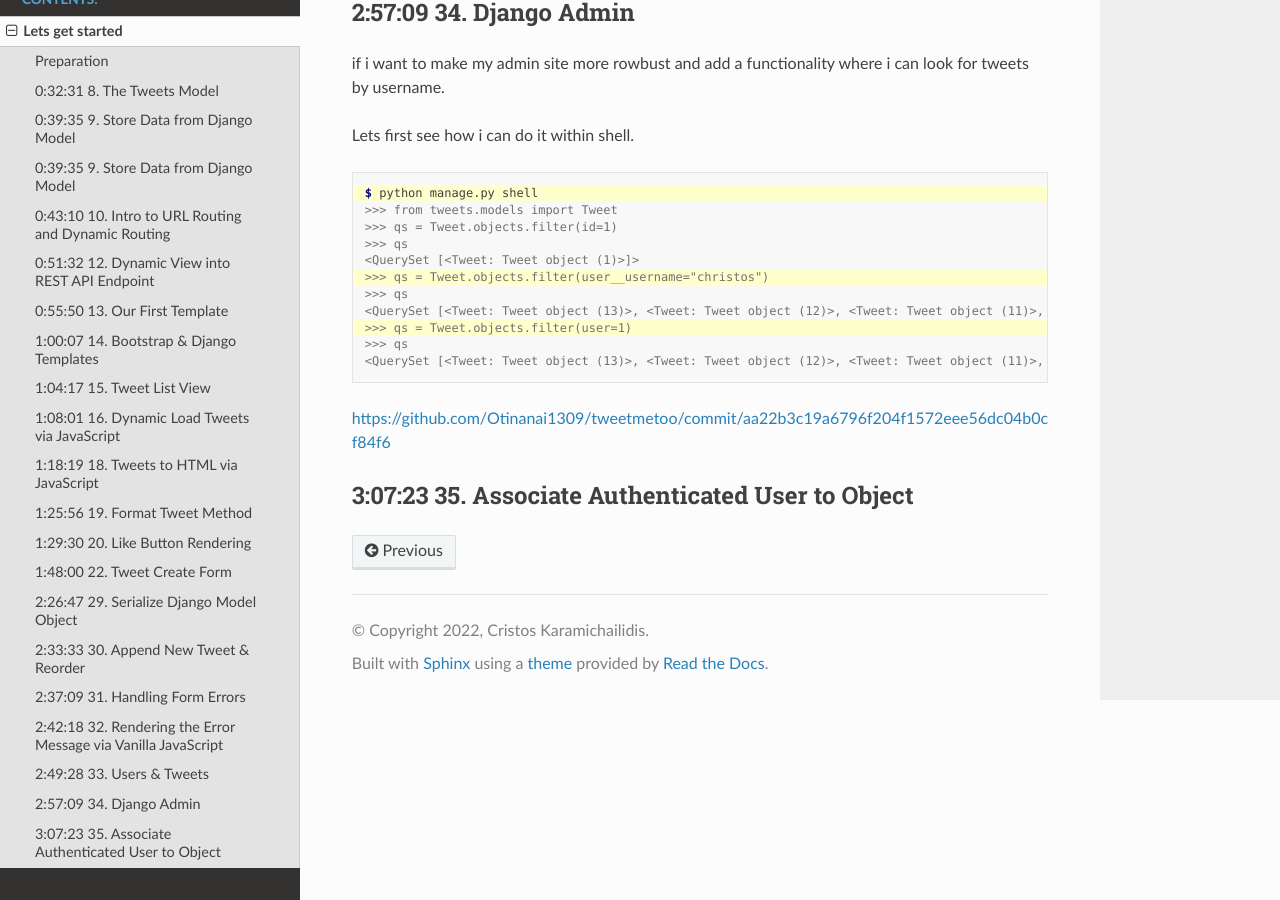
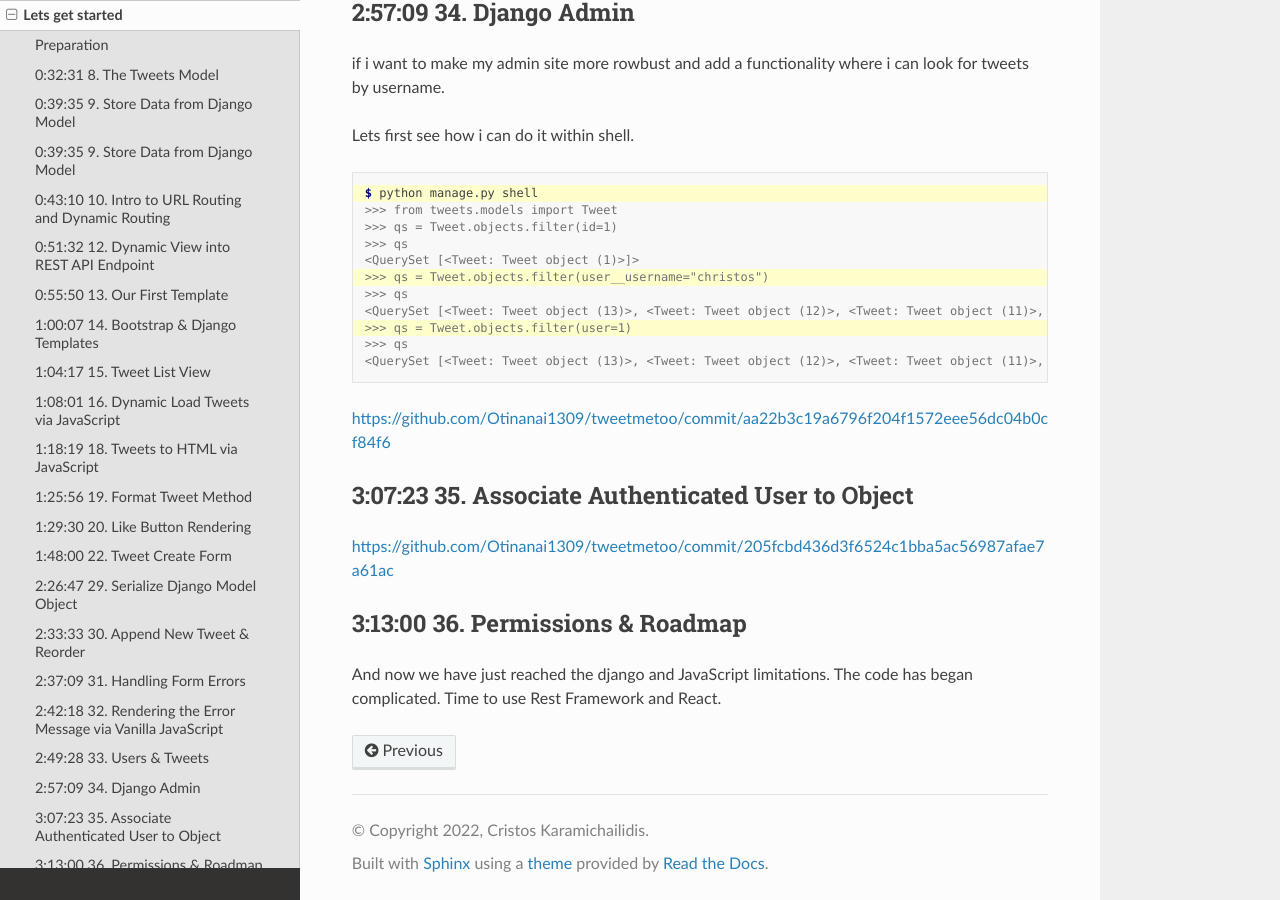
Before and after one commit to Otinanai1309/tweetmetoo, a Sphinx documentation site: the page built from docs/startproject.rst, in a window 1280 px wide and 900 px high, scrolled down 12081 px. Built offline with Sphinx 7.4.7 and the Read the Docs theme 2.0.0, drawn with Linux system fonts in a browser that asks for light colours.

Commit message:
36. Permissions & Roadmap

```diff
--- a/docs/startproject.rst
+++ b/docs/startproject.rst
@@ -1240,3 +1240,14 @@
 
 3:07:23 35. Associate Authenticated User to Object
 --------------------------------------------------
+
+
+https://github.com/Otinanai1309/tweetmetoo/commit/205fcbd436d3f6524c1bba5ac56987afae7a61ac
+
+
+3:13:00 36. Permissions & Roadmap
+---------------------------------
+
+
+And now we have just reached the django and JavaScript limitations. The code has began complicated.
+Time to use Rest Framework and React.
--- a/templates/pages/home.html
+++ b/templates/pages/home.html
@@ -84,6 +84,9 @@
             } else {
                alert("An error occured. Please try again.")
             }
+         } else if (xhr.status === 401) {  // Not Authenticaed User
+            alert("You must be logged In, please login first.")
+            window.location.href = "/login"
          } else if (xhr.status === 500) {  // 500 server error
             alert("There was a server error, please try again later.")
          }
```
Also changed, not shown: 6 other files.
